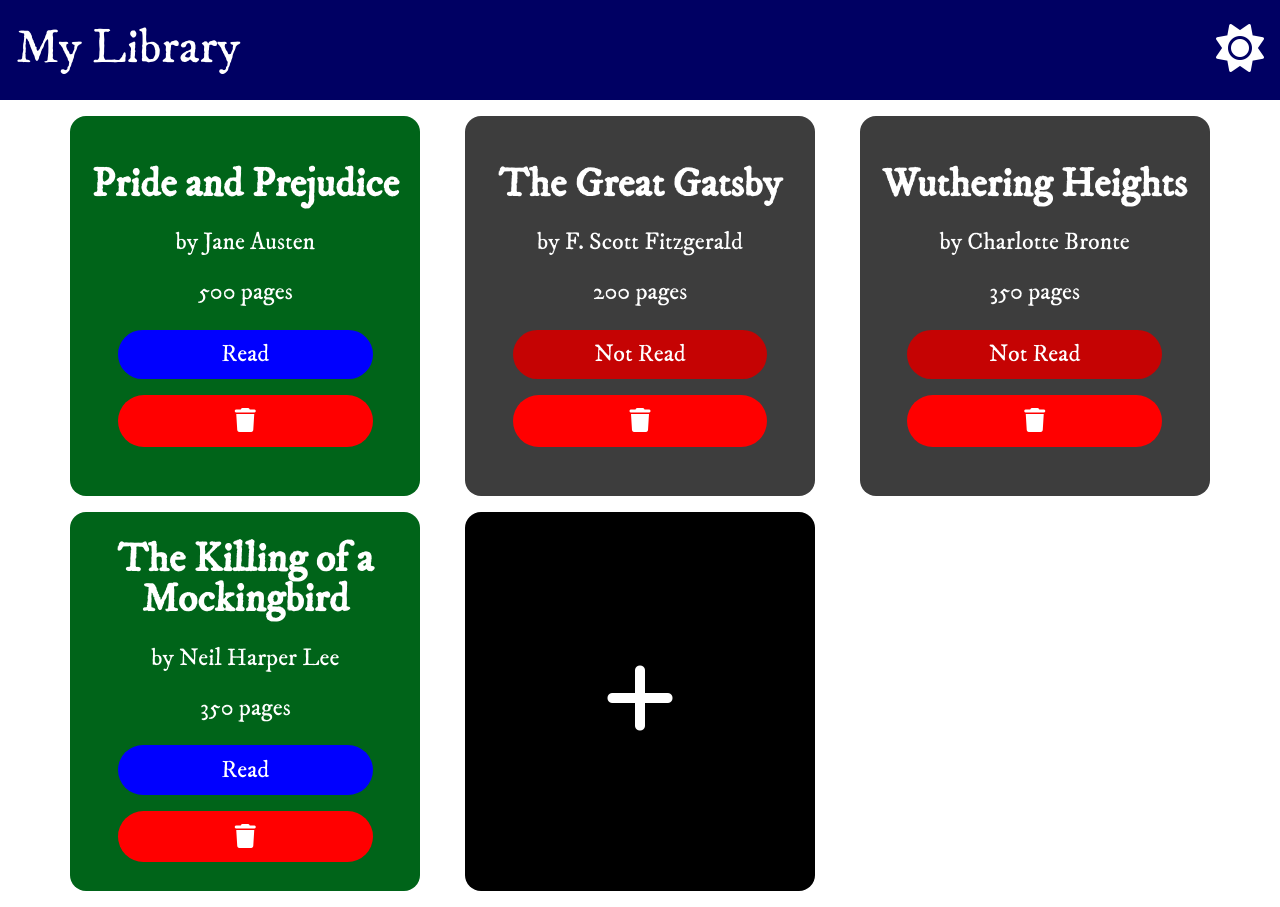
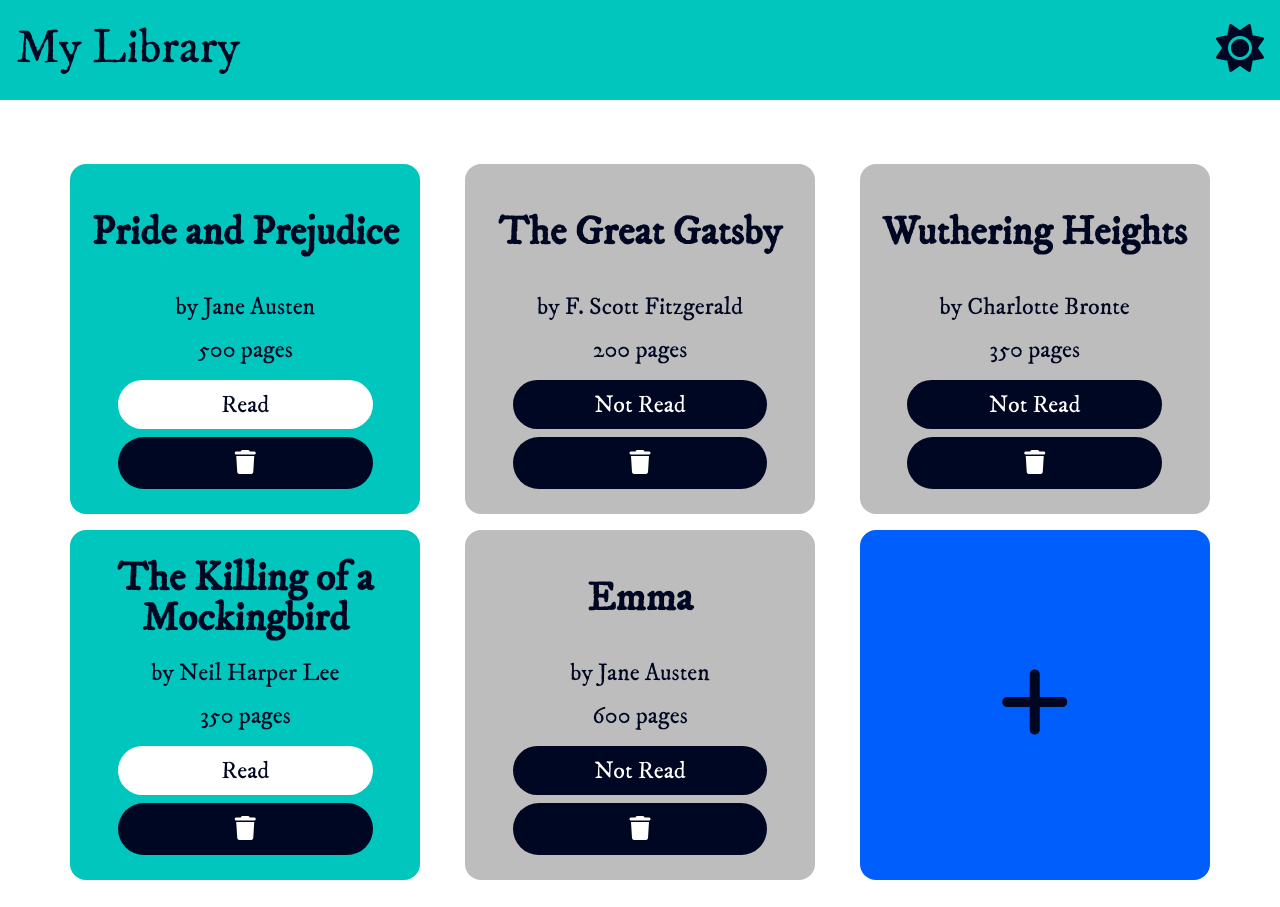
Before and after one commit to kooshkya100/library, a plain HTML site: page index.html in a window 1280 px wide. Drawn offline with nearby package versions, Linux system fonts and the light colour scheme.

Commit message:
implemented the day/night mode toggle switch and determined the color palettes. The project can now toggle between the two modes. Added margin between header and bookslist

```diff
--- a/index.html
+++ b/index.html
@@ -15,9 +15,9 @@
     <header>
         <div class="header-content">
             <h1>My Library</h1>
-            <div class="day-night-mode-btn button">
-                <i class="fas fa-sun"></i>
-                <i class="fas fa-moon display-none"></i>
+            <div class="day-night-mode-switch button" data-mode='day'>
+                <i class="fas fa-sun" data-value='day'></i>
+                <i class="fas fa-moon display-none" data-value='night'></i>
             </div>
         </div>
     </header>
--- a/scripts/script.js
+++ b/scripts/script.js
@@ -33,6 +33,9 @@ function initialize() {
     myLibrary.forEach((book) => {
         book.addCard();
     });
+
+    switchDayNightMode();
+    switchDayNightMode();
 }
 
 function addBook() {
@@ -85,26 +88,73 @@ function deleteBook() {
     bookCard.remove();
 }
 
+function switchDayNightMode() {
+    document.documentElement.style = "";
+    if (dayNightModeSwitch.getAttribute("data-mode") === "day") {
+        for (key in nightModePalatte) {
+            document.documentElement.style.setProperty(key, nightModePalatte[key]);
+            dayNightModeSwitch.setAttribute("data-mode", "night");
+        }
+    }
+    else if (dayNightModeSwitch.getAttribute("data-mode") === "night") {
+        for (key in dayModePalatte) {
+            document.documentElement.style.setProperty(key, dayModePalatte[key]);
+            dayNightModeSwitch.setAttribute("data-mode", "day");
+        }
+    }
+
+    dayNightModeSwitch.querySelector("[data-value='day']").classList.toggle("display-none");
+    dayNightModeSwitch.querySelector("[data-value='night']").classList.toggle("display-none");
+}
+
+
+const dayModePalatte = {
+    "--bgcolor": "white",
+    "--header-bgcolor": "rgb(0 198 189)",
+    "--forecolor": "#000722",
+    "--unread-book-bg": "rgb(189 189 189)",
+    "--read-book-bg": "rgb(0 198 189)",
+    "--add-book-button-color": "rgb(0, 94, 253)",
+    "--delete-button-bg": "#000722",
+    "--delete-button-color": "white",
+    "--edit-button-read-bg": "rgb(255 255 255)",
+    "--edit-button-unread-bg": "#000722",
+    "--edit-button-unread-color": "white",
+    "--popup-form-bg": "white",
+    "--popup-form-color": "black",
+};
+const nightModePalatte = {
+    "--bgcolor": "rgb(27, 0, 39)",
+    "--header-bgcolor": "rgb(29 0 136)",
+    "--forecolor": "white",
+    "--unread-book-bg": "rgb(133 0 0)",
+    "--read-book-bg": "rgb(2 115 0)",
+    "--add-book-button-color": "rgb(0, 94, 253)",
+    "--delete-button-bg": "#ffffff",
+    "--delete-button-color": "black",
+    "--edit-button-read-bg": "rgb(0 15 255)",
+    "--edit-button-unread-bg": "rgb(27, 0, 39)",
+    "--edit-button-unread-color": "white",
+    "--popup-form-bg": "rgb(27, 0, 39)",
+    "--popup-form-color": "white",
+
+};
+const dayNightModeSwitch = document.querySelector(".day-night-mode-switch");
+dayNightModeSwitch.addEventListener("click", switchDayNightMode);
+
+
 const myLibrary = [
     new Book("Pride and Prejudice", "Jane Austen", 500, true),
     new Book("The Great Gatsby", "F. Scott Fitzgerald", 200, false),
     new Book("Wuthering Heights", "Charlotte Bronte", 350, false),
     new Book("The Killing of a Mockingbird", "Neil Harper Lee", 350, true),
+    new Book("Emma", "Jane Austen", 600, false),
 ];
 const booksList = document.querySelector("div.books-list");
 
 initialize();
 
 /* Post-initialization */
-// const readStatusButtons = document.querySelectorAll(".edit-but");
-// readStatusButtons.forEach((button) => {
-//     button.addEventListener("click", toggleReadStatus);
-// });
-
-// const deleteButtons = document.querySelectorAll(".delete-but");
-// deleteButtons.forEach((button) => {
-//     button.addEventListener("click", deleteBook);
-// });
 
 const grayBackground = document.querySelector(".gray-background");
 grayBackground.addEventListener("click", toggleAddBookForm);
@@ -115,6 +165,8 @@ addBookFormElement.addEventListener("submit", addBook);
 
 const addBookButton = document.querySelector(".add-book");
 addBookButton.addEventListener("click", toggleAddBookForm);
+
+
 
 
 
--- a/styles/style.css
+++ b/styles/style.css
@@ -3,21 +3,43 @@
 
 /* root */
 :root {
-    --header-bgcolor: rgb(0, 0, 99);
+    /* Day Mode */
+    /* --bgcolor: white;
+    --header-bgcolor: rgb(0 198 189);
+    --forecolor: #000722;
+    --unread-book-bg: rgb(189 189 189);
+    --read-book-bg: rgb(0 198 189);
+    --add-book-button-color: rgb(0, 94, 253);
+    --delete-button-bg: #000722;
+    --delete-button-color: white;
+    --edit-button-read-bg: rgb(255 255 255);
+    --edit-button-unread-bg: #000722;
+    --edit-button-unread-color: white;
+    --popup-form-bg: white;
+    --popup-form-color: black; */
+
+    /* Night Mode */
+    /* --bgcolor: rgb(27, 0, 39);
+    --header-bgcolor: rgb(29 0 136);
     --forecolor: white;
-    --unread-book-bg: rgb(61, 61, 61);
-    --read-book-bg: rgb(0, 100, 25);
-    --add-book-button-color: black;
-    --delete-button-bg: red;
-    --edit-button-read-bg: rgb(0, 0, 255);
-    --edit-button-unread-bg: rgb(197, 3, 3);
-    --popup-form-bg: white;
-    --popup-form-color: black;
+    --unread-book-bg: rgb(133 0 0);
+    --read-book-bg: rgb(2 115 0);
+    --add-book-button-color: rgb(0, 94, 253);
+    --delete-button-bg: #ffffff;
+    --delete-button-color: black;
+    --edit-button-read-bg: rgb(0 15 255);
+    --edit-button-unread-bg: rgb(27, 0, 39);
+    --edit-button-unread-color: white;
+    --popup-form-bg: rgb(27, 0, 39);
+    --popup-form-color: white; */
 }
 
 /* General */
 *, *::before, *::after {
     box-sizing: border-box;
+}
+body {
+    background-color: var(--bgcolor);
 }
 h1 {
     font-family: 'IM Fell DW Pica', serif;
@@ -44,6 +66,7 @@ strong {
 header {
     background-color: var(--header-bgcolor);
     color: var(--forecolor);
+    margin-bottom: 3rem;
 }
 
 .header-content {
@@ -55,7 +78,7 @@ header {
     max-width: 1500px;
 }
 
-.day-night-mode-btn {
+.day-night-mode-switch {
     font-size: 3rem;
 }
 
@@ -72,9 +95,10 @@ header {
     padding: 1rem;
 }
 .book {
-    display: flex;
-    flex-direction: column;
-    justify-content: center;
+    display: grid;
+    grid-template-rows: 2.5fr repeat(2, 1fr) 3fr;
+    align-items: center;
+
 
     padding: 1rem;
     border-radius: 1rem;
@@ -95,15 +119,11 @@ header {
     background-color: var(--add-book-button-color);
 }
 
-.book h2, .book h3, .book .options {
-    margin: 0.8rem 0;
-}
-
 .book .options {
     display: flex;
     flex-direction: column;
     justify-content: center;
-    gap: 1rem;
+    gap: 0.5rem;
 
     font-size: 1.5rem;
 }
@@ -115,12 +135,18 @@ header {
 }
 .options .delete-but.button {
     background-color: var(--delete-button-bg);
+    color: var(--delete-button-color);
 }
 .options .edit-but.button.read {
     background-color: var(--edit-button-read-bg);
 }
 .options .edit-but.button.unread {
     background-color: var(--edit-button-unread-bg);
+    color: var(--edit-button-unread-color);
+}
+
+.book.add-book {
+    grid-template-rows: 1fr;
 }
 
 /* Popup Form */
@@ -161,6 +187,8 @@ header {
     max-width: 700px;
     margin: 0.5rem auto;
     font: inherit;
+    background-color: inherit;
+    color: inherit;
 }
 .popup-form  form  input[type='text'],
 .popup-form  form  input[type='number'] {
@@ -170,7 +198,7 @@ header {
 .popup-form  form  input[type='text']:focus,
 .popup-form  form  input[type='number']:focus {
     outline: none;
-    border-bottom-color: black;
+    border-bottom-color: var(--popup-form-color);
 }
 .popup-form  form  select:focus {
     outline: none;
```
